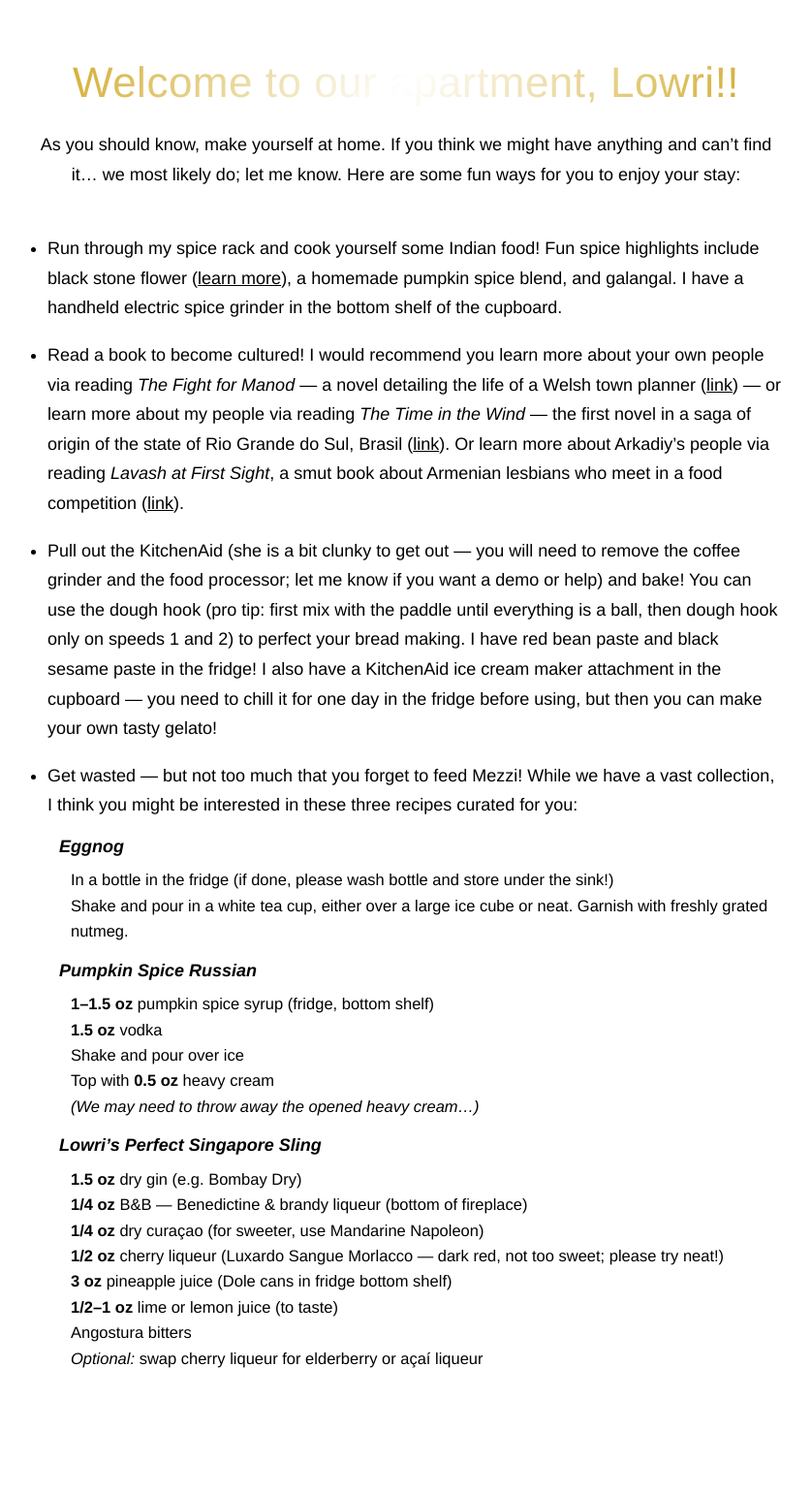
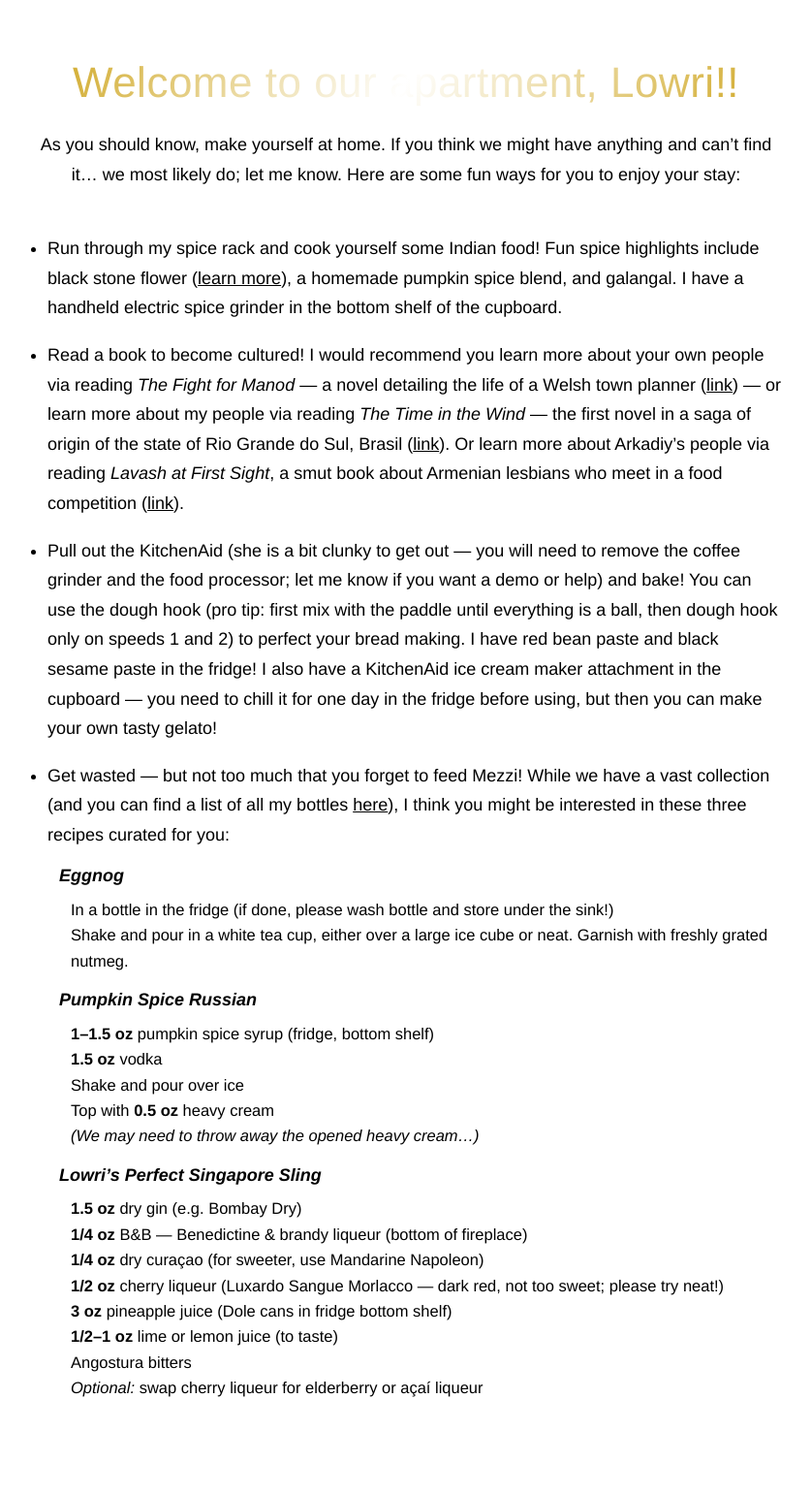
Before and after one commit to gsagostini/gsagostini.github.io, a Jekyll site: the page cocktails/menu.html, which Jekyll copies as it is, in a window 1280 px wide. Shown: the whole page at 97% size, without its empty margins (221-1058 px from the left). Built offline with Jekyll 4.4.1, drawn with Linux system fonts in a browser that asks for light colours; before the commit the page ends 1510 px from its top, so only the background shows below that.

Commit message:
Update menu with link to bottle list
Added a link to a list of bottles in the menu.

```diff
--- a/cocktails/menu.html
+++ b/cocktails/menu.html
@@ -132,7 +132,8 @@
   </li>
 
   <li>
-    Get wasted — but not too much that you forget to feed Mezzi! While we have a vast collection, I
+    Get wasted — but not too much that you forget to feed Mezzi! While we have a vast collection (and you can find a list of all my bottles
+    <a href="https://docs.google.com/spreadsheets/d/1DFlJGdDR7UkZOddAk4ghnYm-Os1BixqPlqWfULinje8/edit?usp=sharing" target="_blank">here</a>), I
     think you might be interested in these three recipes curated for you:
 
     <div class="drink">
```
